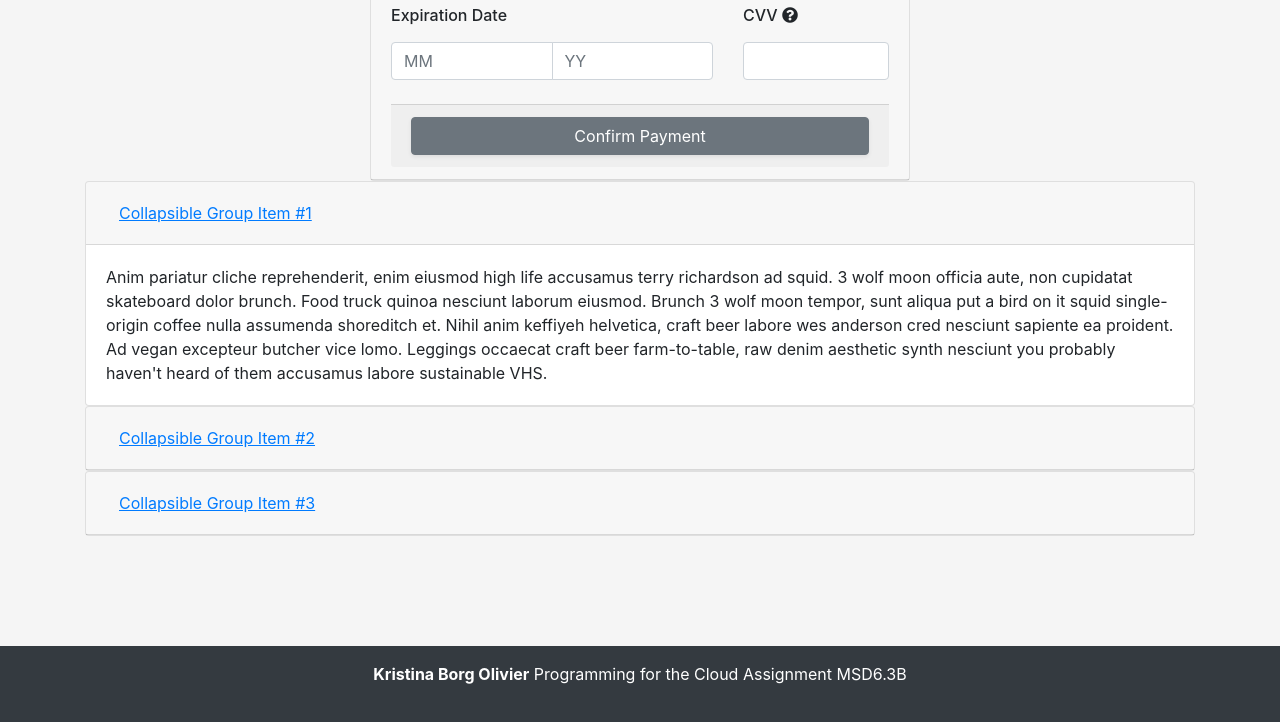
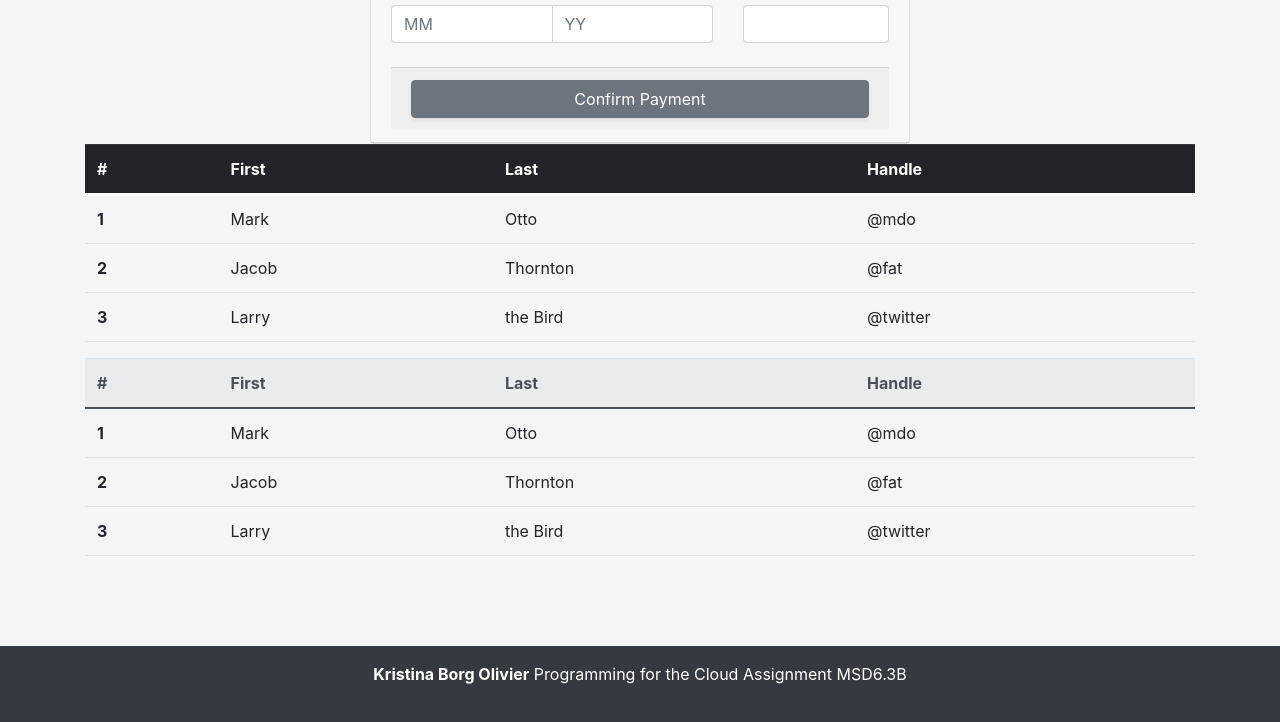
Before and after one commit to kri2309/PFC, a website: page frontend/payments.html in a window 1280 px wide. Shown: the part 634-1356 px from the top of the page. Drawn offline with nearby package versions, Linux system fonts and the light colour scheme; no server answers; files whose address does not match are found by name.

Commit message:
Update payments.html

```diff
--- a/frontend/payments.html
+++ b/frontend/payments.html
@@ -212,51 +212,69 @@
                     </div>
                 </div>
       </div>
-      <div id="accordion">
-        <div class="card">
-          <div class="card-header" id="headingOne">
-            <h5 class="mb-0">
-              <button class="btn btn-link" data-toggle="collapse" data-target="#collapseOne" aria-expanded="true" aria-controls="collapseOne">
-                Collapsible Group Item #1
-              </button>
-            </h5>
-          </div>
 
-          <div id="collapseOne" class="collapse show" aria-labelledby="headingOne" data-parent="#accordion">
-            <div class="card-body">
-              Anim pariatur cliche reprehenderit, enim eiusmod high life accusamus terry richardson ad squid. 3 wolf moon officia aute, non cupidatat skateboard dolor brunch. Food truck quinoa nesciunt laborum eiusmod. Brunch 3 wolf moon tempor, sunt aliqua put a bird on it squid single-origin coffee nulla assumenda shoreditch et. Nihil anim keffiyeh helvetica, craft beer labore wes anderson cred nesciunt sapiente ea proident. Ad vegan excepteur butcher vice lomo. Leggings occaecat craft beer farm-to-table, raw denim aesthetic synth nesciunt you probably haven't heard of them accusamus labore sustainable VHS.
-            </div>
-          </div>
-        </div>
-        <div class="card">
-          <div class="card-header" id="headingTwo">
-            <h5 class="mb-0">
-              <button class="btn btn-link collapsed" data-toggle="collapse" data-target="#collapseTwo" aria-expanded="false" aria-controls="collapseTwo">
-                Collapsible Group Item #2
-              </button>
-            </h5>
-          </div>
-          <div id="collapseTwo" class="collapse" aria-labelledby="headingTwo" data-parent="#accordion">
-            <div class="card-body">
-              Anim pariatur cliche reprehenderit, enim eiusmod high life accusamus terry richardson ad squid. 3 wolf moon officia aute, non cupidatat skateboard dolor brunch. Food truck quinoa nesciunt laborum eiusmod. Brunch 3 wolf moon tempor, sunt aliqua put a bird on it squid single-origin coffee nulla assumenda shoreditch et. Nihil anim keffiyeh helvetica, craft beer labore wes anderson cred nesciunt sapiente ea proident. Ad vegan excepteur butcher vice lomo. Leggings occaecat craft beer farm-to-table, raw denim aesthetic synth nesciunt you probably haven't heard of them accusamus labore sustainable VHS.
-            </div>
-          </div>
-        </div>
-        <div class="card">
-          <div class="card-header" id="headingThree">
-            <h5 class="mb-0">
-              <button class="btn btn-link collapsed" data-toggle="collapse" data-target="#collapseThree" aria-expanded="false" aria-controls="collapseThree">
-                Collapsible Group Item #3
-              </button>
-            </h5>
-          </div>
-          <div id="collapseThree" class="collapse" aria-labelledby="headingThree" data-parent="#accordion">
-            <div class="card-body">
-              Anim pariatur cliche reprehenderit, enim eiusmod high life accusamus terry richardson ad squid. 3 wolf moon officia aute, non cupidatat skateboard dolor brunch. Food truck quinoa nesciunt laborum eiusmod. Brunch 3 wolf moon tempor, sunt aliqua put a bird on it squid single-origin coffee nulla assumenda shoreditch et. Nihil anim keffiyeh helvetica, craft beer labore wes anderson cred nesciunt sapiente ea proident. Ad vegan excepteur butcher vice lomo. Leggings occaecat craft beer farm-to-table, raw denim aesthetic synth nesciunt you probably haven't heard of them accusamus labore sustainable VHS.
-            </div>
-          </div>
-        </div>
-      </div>
+      <table class="table">
+        <thead class="thead-dark">
+          <tr>
+            <th scope="col">#</th>
+            <th scope="col">First</th>
+            <th scope="col">Last</th>
+            <th scope="col">Handle</th>
+          </tr>
+        </thead>
+        <tbody>
+          <tr>
+            <th scope="row">1</th>
+            <td>Mark</td>
+            <td>Otto</td>
+            <td>@mdo</td>
+          </tr>
+          <tr>
+            <th scope="row">2</th>
+            <td>Jacob</td>
+            <td>Thornton</td>
+            <td>@fat</td>
+          </tr>
+          <tr>
+            <th scope="row">3</th>
+            <td>Larry</td>
+            <td>the Bird</td>
+            <td>@twitter</td>
+          </tr>
+        </tbody>
+      </table>
+
+      <table class="table">
+        <thead class="thead-light">
+          <tr>
+            <th scope="col">#</th>
+            <th scope="col">First</th>
+            <th scope="col">Last</th>
+            <th scope="col">Handle</th>
+          </tr>
+        </thead>
+        <tbody>
+          <tr>
+            <th scope="row">1</th>
+            <td>Mark</td>
+            <td>Otto</td>
+            <td>@mdo</td>
+          </tr>
+          <tr>
+            <th scope="row">2</th>
+            <td>Jacob</td>
+            <td>Thornton</td>
+            <td>@fat</td>
+          </tr>
+          <tr>
+            <th scope="row">3</th>
+            <td>Larry</td>
+            <td>the Bird</td>
+            <td>@twitter</td>
+          </tr>
+        </tbody>
+      </table>
+
     </section>
   </body>
  <!-- Footer -->
```
